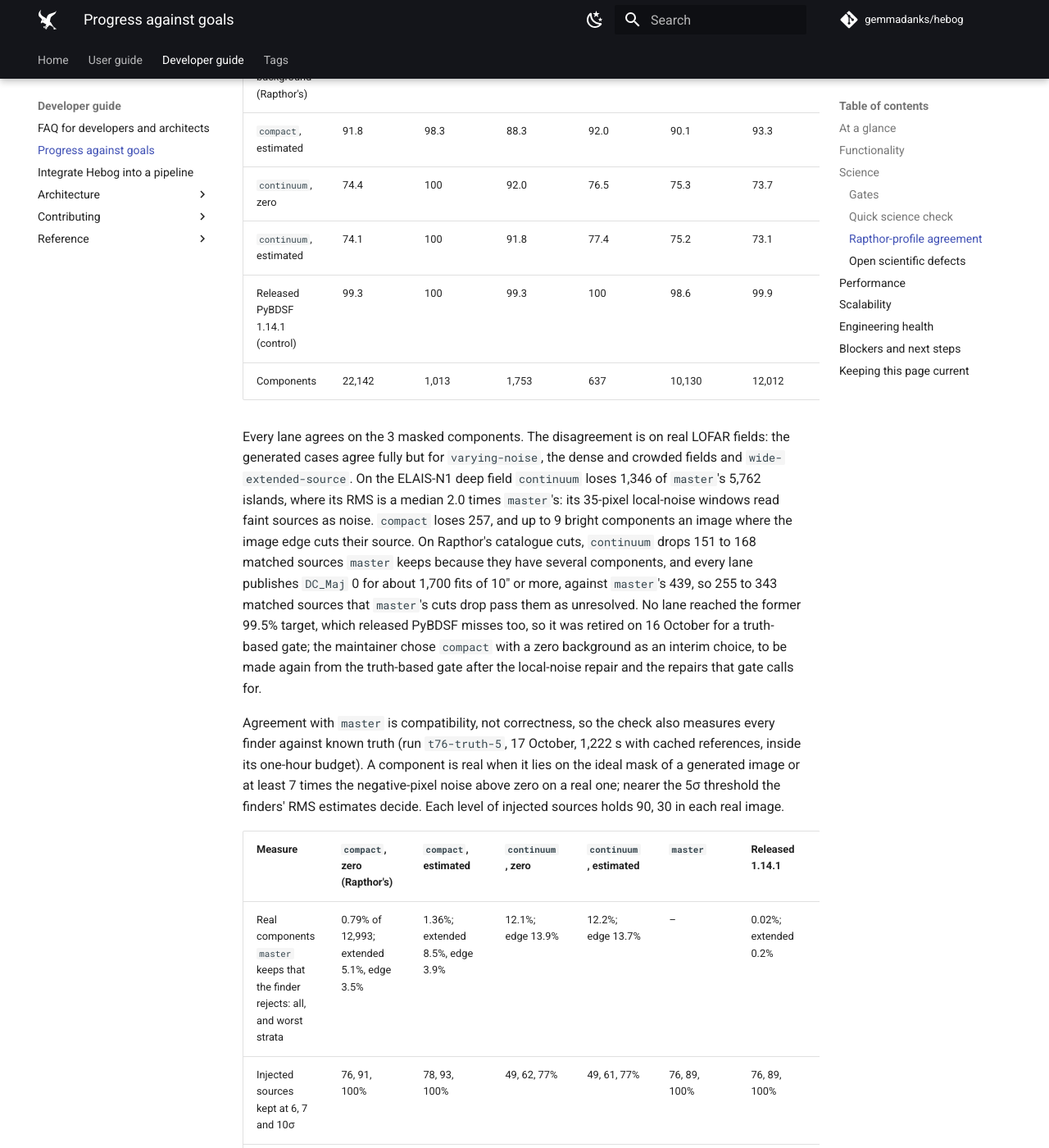
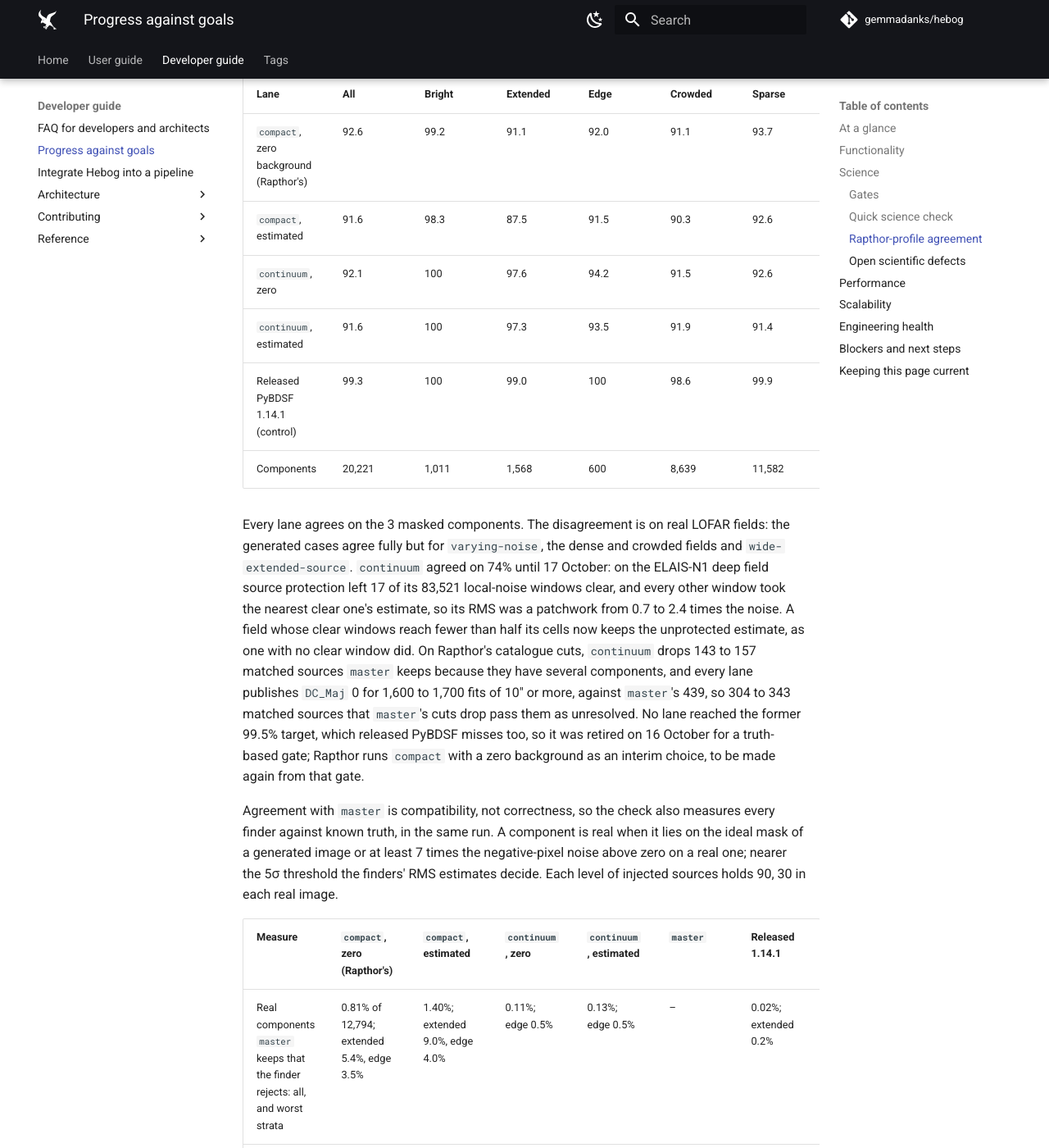
Before and after one commit to gemmadanks/hebog, an MkDocs documentation site: the page built from docs/reference/progress-against-goals.md, in a window 1280 px wide and 1400 px high, scrolled down 8272 px. Shown: the whole window at 82% size. Built offline with MkDocs 1.6.1 and Material for MkDocs 9.7.7, drawn with Linux system fonts in a browser that asks for light colours; comment, search, counter and statistics services are not loaded; some of the changed text lies outside the part shown.

Commit message:
fix: stop continuum losing real sources in crowded deep fields
On the ELAIS-N1 deep field the continuum profile lost 12% of the real
components pinned PyBDSF master keeps, and two in five injected 7-sigma
sources.

Source protection left 17 of the 83,521 local-noise windows clear there,
and every other window took the nearest clear one's estimate, so the
RMS map was a patchwork from 0.7 to 2.4 times the noise. A field whose
clear windows reach fewer than half its cells, within the reach that
already floors the fills, now keeps the unprotected sigma-clipped
estimate, as one with no clear window did. Images the refinement serves
clear 48 to 90% of their windows and are unchanged.

continuum now passes the truth-based gate under either background. It
loses 0.11 to 0.13% of master's real components, keeps injected sources
as master does or better (91 to 93% at 7 sigma, against 89%), covers 87
to 94% of the generated emission against master's 76%, and finds 0.15
to 0.20% false islands against master's 0.64%; its agreement with
master rises from 74% to 92%. compact still fails. Applying the repair is
the maintainer's decision, and the plan asks which profile Rapthor runs
(decision 3).

Checked: unit tests of both sides of the rule; 175 background tests,
which cover every changed line; the quick check has no regressions
against release-0.22.0, and 51 of its 54 products are byte-identical
(the crowded SDC1 simulation falls back too and publishes 858 sources
instead of 897); just pre-commit passes. The full coverage lane was not
run. Evidence: benchmark-results/rapthor-agreement/runs/t75-coverage-1/
report.json (sha256 3969bb03) and quick-check run t75-coverage-1
(83554dd3); the diagnosis is in benchmark-results/task75/diagnostics.

```diff
--- a/docs/reference/progress-against-goals.md
+++ b/docs/reference/progress-against-goals.md
@@ -16,7 +16,7 @@ history; none is scientific qualification. User-facing limits are in
 | --- | --- | --- | --- |
 | Telescopes | Standard FITS continuum images from any telescope under a documented header contract, validated on LOFAR and SKA-Mid for 1.0.0 and on SKA-Low precursor data at the later release whose envelope admits it | The [input header contract](input-header-contract.md) is defined and tested. LOFAR (LoTSS-DR3 and LoTSS-DR2) and SKA-Mid (SDC1 simulation) images run; MeerKAT MIGHTEE images fit the envelope; the only SKA-Low precursor mosaic (GLEAM-X) needs the 45,000-pixel tier and a position-dependent PSF, whose effect is to be measured and documented. A beam wider than 10 pixels is refused; every real Rapthor image in the archived cluster runs is at most about 7 pixels, and only Rapthor's synthetic demonstration sector (30 pixels) exceeds the limit. | In progress |
 | Functionality | A feature-flagged backend for Rapthor's `filter_skymodel` at pinned Rapthor and LSMTool revisions | A complete standalone finder under Serial, Thread and caller-owned Dask executors, and the in-process Rapthor adapter: `hebog.adapters.find_sector_sources` runs a sector's true-sky and flat-noise images on the caller's executor and writes the files Rapthor's `filter_skymodel` step reads, by default with the `compact` profile and a zero background, Rapthor's choice from the agreement check, and pinned LSMTool's `filter_sources` filters by its mask as the mask decides, on the LoTSS-Deep DR2 ELAIS-N1 pair: its central 5,000² under all three executors with byte-identical products, and the full 14,175² sector's serial products. All 12 frozen public behaviours are implemented. Rapthor's Hebog branch calls the adapter in-process with a ThreadExecutor, memory admission, typed PyBDSF fallback and dual runs, tested through its real Prefect task on a single-threaded Dask worker. | On a Rapthor branch; not merged |
-| Science | A truth-based Rapthor retained/rejected gate, with limits set from the agreement check's truth measures, and a powered, held-out parity study against pinned PyBDSF `master` on LOFAR, SDC1 and MIGHTEE images inside the envelope | Isolated-source position, flux and axis limits are met against both PyBDSF references on the frozen input, for sources and components under both profiles; the `Total_flux` limits hold on independent realizations. Two bounded known differences and one open defect remain. Rapthor keeps or rejects alike with Hebog's mask and pinned `master`'s 92.8% of sky-model components under the chosen `compact` profile with a zero background; released PyBDSF reaches 99.29%, so the former 99.5% target was retired on 16 October for a truth-based gate. Against truth, that profile keeps injected sources as often as `master` or more and measures their flux within 1.5% from 10σ, but loses 5.1% of `master`'s real components on extended sources and 3.5% at image edges, and finds 1.03% false islands on negated images against `master`'s 0.64%, failing the truth-based limits set on 17 October in those three places. | Development evidence only |
+| Science | A truth-based Rapthor retained/rejected gate, with limits set from the agreement check's truth measures, and a powered, held-out parity study against pinned PyBDSF `master` on LOFAR, SDC1 and MIGHTEE images inside the envelope | Isolated-source position, flux and axis limits are met against both PyBDSF references on the frozen input, for sources and components under both profiles; the `Total_flux` limits hold on independent realizations. Two bounded known differences and one open defect remain. Rapthor keeps or rejects alike with Hebog's mask and pinned `master`'s 92.6% of sky-model components under the interim `compact` profile with a zero background; released PyBDSF reaches 99.3%, so the former 99.5% target was retired on 16 October for a truth-based gate, whose limits were set on 17 October. `continuum` passes it under either background since the repair of its local noise in crowded fields: it loses almost none of the real components `master` keeps, keeps injected sources as often as `master` or more and covers more of the true emission. `compact` fails it: it loses 5.4% of `master`'s real extended components and 3.5% at image edges, and finds 1.03% false islands on negated images against `master`'s 0.64%. Which profile Rapthor runs awaits the maintainer. | Development evidence only |
 | Performance | The source-finding part of Rapthor's `filter_skymodel` step, from the task's start to LSMTool's `filter_sources` call, ≤0.50 of pinned PyBDSF `master`'s, like for like on one node and across the nodes Rapthor deploys, for sectors up to the 1.0.0 envelope; the complete step reported beside it | The gate fails. On a 3,000² LoTSS-DR3 window with four cores (emulated x86-64), Hebog's finder part is 2.43 times `master`'s on Rapthor's thread path (162 s against 67 s; complete step 2.03) and 1.99 on four Dask workers in one repetition (171 s against 86 s); both burn about the same CPU, so four cores cannot pass the gate whatever the occupancy. On the 10,000² anchor with four Dask workers (16 October, one repetition) the finder part is 1.23 (1,249 s against 1,019 s; complete step 1.19), both finders keeping about three of four cores busy and Hebog using 11% more CPU; PyBDSF could not run the 15,402² mosaic in the 16 GB container VM. The dense 14,175² ELAIS-N1 sector took 8.5 h serially on 11 October, mostly in association; with the same settings it takes 2.0 h at 0.22.0, and 1.3 h under the `compact` default. On a local Dask cluster one sector takes 0.36 of one worker's time at four workers and 0.32 at six, with a 20% serial share; twelve threads are barely faster than one, and four Dask workers gain nothing on a 3,000² sector of four tiles. No regression on the Hebog curve. | Gate failing |
 | Scalability | The 22,500² tier for 1.0.0, covering Rapthor's default sectors, with one sector scaling across 1, 2, 5 and 10 nodes with invariant products; 45,000² on the 18 GiB development machine and 90,000² on the cluster as later minor releases; planner bounds for 100,000² on 100 to 200+ nodes | Public envelope 15,402². Every stage runs tiled through the executor and products are byte-identical across tilings and executors. The traced peak is 1.7 GiB on the whole 15,402² mosaic and still grows about 1.7 bytes a pixel, which forecasts about 2.1 GiB at 22,500². Every task declares its memory, and the analysis's own records grow with the sources found, about 42 KB each. Bright regions are refined in bounded blocks, so the ELAIS-N1 deep field's central 5,000², where 951 bright candidates chain across the image, completes under four 4.5 GiB Dask workers. Nothing beyond one machine has run. | 15,402 of 22,500 pixels |
 | Release | PyPI, with portability, security, licensing, documentation and independent acceptance, under a 1.x compatibility policy | v0.22.0 (17 October 2026) is the first release on PyPI, published with attestations; it passed its release check on 15 October and installs from PyPI on Python 3.12 and 3.14. Earlier releases are on GitHub and TestPyPI. CI runs on Linux, macOS and Windows for Python 3.12 to 3.14, and `main` requires the lowest-dependency and container checks. | Experimental `0.x` |
@@ -77,7 +77,7 @@ is checked once before 1.0.0. The limits are the plan's
 
 | Measurement | Target | Latest | Date and source |
 | --- | --- | --- | --- |
-| Rapthor retained/rejected components | The truth-based limits of the plan's scientific gates: real components `master` keeps lost ≤1% overall and ≤2% per stratum; injected sources kept ≥ `master`'s share less 5 points from 6σ, all from 10σ; false islands on negated images ≤1% | Fails under `compact` with a zero background: 0.79% lost overall but 5.1% on extended sources and 3.5% at image edges, and 1.03% false islands; injected completeness passes. Every Hebog lane fails; released 1.14.1 passes. Agreement with `master`, 92.8%, is reported, not gated; strata and causes are [below](#rapthor-profile-agreement) | 17 October, `just rapthor-agreement` run `t76-truth-6` |
+| Rapthor retained/rejected components | The truth-based limits of the plan's scientific gates: real components `master` keeps lost ≤1% overall and ≤2% per stratum; injected sources kept ≥ `master`'s share less 5 points from 6σ, all from 10σ; false islands on negated images ≤1% | `continuum` passes under either background: 0.11 to 0.13% lost, injected sources kept as `master` keeps them, 0.15 to 0.20% false islands. `compact` with a zero background fails: 0.81% lost overall but 5.4% on extended sources and 3.5% at image edges, and 1.03% false islands. Released 1.14.1 passes. Agreement with `master`, 92.1 to 92.6%, is reported, not gated; strata and causes are [below](#rapthor-profile-agreement) | 17 October, `just rapthor-agreement` run `t75-coverage-1` |
 | Reference recovery at SNR ≥10 | ≥99% | 1.000 on every generated quick-check case with compact truth, 0.998 on the crowded field; the wide extended source's disc and knots are not fitted one by one (0.300), which this gate does not cover | 9 October, quick check `release-0.19.0-rc2` |
 | Isolated SNR ≥10 position, median / p95 | ≤0.02 / 0.10 beam | 0.0003 / 0.0005 (`continuum`), 0.0002 / 0.0006 (`compact`) | 6 October, equivalence lane on the frozen 256² input |
 | Isolated SNR ≥10 source and component peak flux, median / p95 | ≤2% / 5% | 0.17% / 0.21% (`continuum`), 0.04% / 0.13% (`compact`) | same |
@@ -143,72 +143,71 @@ survey's PyBDSF catalogue has 22,420 sources and 28,559 Gaussians
 ### Rapthor-profile agreement
 
 Rapthor keeps a sky-model component where the finder's mask is set at its
-pixel. `just rapthor-agreement` (run `task21`, 13 October, 774 s) counts
-how often Hebog's mask and pinned `master`'s decide alike, over every
-distinct pixel holding a Gaussian centre that `master` or any lane fitted:
-22,142 on the quick check's cases with a `master` reference, a 3,000²
-LoTSS-DR3 window and the ELAIS-N1 true-sky and apparent images at 2,048².
-Percentages agree; grouping is the share of components both keep whose
-patch holds the same components.
+pixel. `just rapthor-agreement` (run `t75-coverage-1`, 17 October, with
+the repair of `continuum`'s local noise below) counts how often Hebog's
+mask and pinned `master`'s decide alike, over every distinct pixel holding
+a Gaussian centre that `master` or any lane fitted: 20,221 on the quick
+check's cases with a `master` reference, a 3,000² LoTSS-DR3 window and the
+ELAIS-N1 true-sky and apparent images at 2,048². Percentages agree;
+grouping is the share of components both keep whose patch holds the same
+components.
 
 | Lane | All | Bright | Extended | Edge | Crowded | Sparse | True-sky | Apparent | Grouping |
 | --- | --- | --- | --- | --- | --- | --- | --- | --- | --- |
-| `compact`, zero background (Rapthor's) | 92.8 | 99.2 | 91.3 | 92.5 | 91.1 | 94.3 | 92.3 | 92.3 | 0.969 |
-| `compact`, estimated | 91.8 | 98.3 | 88.3 | 92.0 | 90.1 | 93.3 | 91.2 | 91.2 | 0.962 |
-| `continuum`, zero | 74.4 | 100 | 92.0 | 76.5 | 75.3 | 73.7 | 71.0 | 71.1 | 0.925 |
-| `continuum`, estimated | 74.1 | 100 | 91.8 | 77.4 | 75.2 | 73.1 | 70.6 | 70.5 | 0.921 |
-| Released PyBDSF 1.14.1 (control) | 99.3 | 100 | 99.3 | 100 | 98.6 | 99.9 | 99.3 | 99.3 | 0.999 |
-| Components | 22,142 | 1,013 | 1,753 | 637 | 10,130 | 12,012 | 9,193 | 9,215 | |
+| `compact`, zero background (Rapthor's) | 92.6 | 99.2 | 91.1 | 92.0 | 91.1 | 93.7 | 91.9 | 92.0 | 0.969 |
+| `compact`, estimated | 91.6 | 98.3 | 87.5 | 91.5 | 90.3 | 92.6 | 90.8 | 90.8 | 0.963 |
+| `continuum`, zero | 92.1 | 100 | 97.6 | 94.2 | 91.5 | 92.6 | 92.3 | 92.4 | 0.965 |
+| `continuum`, estimated | 91.6 | 100 | 97.3 | 93.5 | 91.9 | 91.4 | 91.6 | 91.6 | 0.962 |
+| Released PyBDSF 1.14.1 (control) | 99.3 | 100 | 99.0 | 100 | 98.6 | 99.9 | 99.3 | 99.3 | 0.999 |
+| Components | 20,221 | 1,011 | 1,568 | 600 | 8,639 | 11,582 | 8,236 | 8,251 | |
 
 Every lane agrees on the 3 masked components. The disagreement is on real
 LOFAR fields: the generated cases agree fully but for `varying-noise`, the
-dense and crowded fields and `wide-extended-source`. On the ELAIS-N1 deep
-field `continuum` loses 1,346 of `master`'s 5,762 islands, where its RMS
-is a median 2.0 times `master`'s: its 35-pixel local-noise windows read
-faint sources as noise. `compact` loses 257, and up to 9 bright
-components an image where the image edge cuts their source. On Rapthor's
-catalogue cuts, `continuum` drops 151 to 168 matched sources `master`
-keeps because they have several components, and every lane publishes `DC_Maj` 0
-for about 1,700 fits of 10″ or more, against `master`'s 439, so 255 to 343
-matched sources that `master`'s cuts drop pass them as unresolved. No lane reached the former 99.5% target, which released PyBDSF misses
-too, so it was retired on 16 October for a truth-based gate; the maintainer
-chose `compact` with a zero background as an interim choice, to be made
-again from the truth-based gate after the local-noise repair and the
-repairs that gate calls for.
+dense and crowded fields and `wide-extended-source`. `continuum` agreed on
+74% until 17 October: on the ELAIS-N1 deep field source protection left
+17 of its 83,521 local-noise windows clear, and every other window took
+the nearest clear one's estimate, so its RMS was a patchwork from 0.7 to
+2.4 times the noise. A field whose clear windows reach fewer than half its
+cells now keeps the unprotected estimate, as one with no clear window
+did. On Rapthor's catalogue cuts, `continuum` drops 143 to 157 matched
+sources `master` keeps because they have several components, and every
+lane publishes `DC_Maj` 0 for 1,600 to 1,700 fits of 10″ or more, against
+`master`'s 439, so 304 to 343 matched sources that `master`'s cuts drop
+pass them as unresolved. No lane reached the former 99.5% target, which
+released PyBDSF misses too, so it was retired on 16 October for a
+truth-based gate; Rapthor runs `compact` with a zero background as an
+interim choice, to be made again from that gate.
 
 Agreement with `master` is compatibility, not correctness, so the check
-also measures every finder against known truth (run `t76-truth-5`,
-17 October, 1,222 s with cached references, inside its one-hour budget).
-A component is real when it lies on the ideal mask of a generated image
-or at least 7 times the negative-pixel noise above zero on a real one;
+also measures every finder against known truth, in the same run. A
+component is real when it lies on the ideal mask of a generated image or
+at least 7 times the negative-pixel noise above zero on a real one;
 nearer the 5σ threshold the finders' RMS estimates decide. Each level of
 injected sources holds 90, 30 in each real image.
 
 | Measure | `compact`, zero (Rapthor's) | `compact`, estimated | `continuum`, zero | `continuum`, estimated | `master` | Released 1.14.1 |
 | --- | --- | --- | --- | --- | --- | --- |
-| Real components `master` keeps that the finder rejects: all, and worst strata | 0.79% of 12,993; extended 5.1%, edge 3.5% | 1.36%; extended 8.5%, edge 3.9% | 12.1%; edge 13.9% | 12.2%; edge 13.7% | – | 0.02%; extended 0.2% |
-| Injected sources kept at 6, 7 and 10σ | 76, 91, 100% | 78, 93, 100% | 49, 62, 77% | 49, 61, 77% | 76, 89, 100% | 76, 89, 100% |
-| Injected flux, median ratio at 10, 20 and 50σ | 0.990, 0.986, 0.989 | 0.998, 0.992, 0.993 | 0.999, 0.989, 0.990 | 1.020, 0.998, 0.993 | 0.984, 0.976, 0.985 | 0.984, 0.976, 0.985 |
+| Real components `master` keeps that the finder rejects: all, and worst strata | 0.81% of 12,794; extended 5.4%, edge 3.5% | 1.40%; extended 9.0%, edge 4.0% | 0.11%; edge 0.5% | 0.13%; edge 0.5% | – | 0.02%; extended 0.2% |
+| Injected sources kept at 6, 7 and 10σ | 76, 91, 100% | 78, 93, 100% | 76, 91, 100% | 74, 93, 100% | 76, 89, 100% | 76, 89, 100% |
+| Injected flux, median ratio at 10, 20 and 50σ | 0.990, 0.986, 0.989 | 0.998, 0.992, 0.993 | 0.988, 0.986, 0.989 | 1.000, 0.992, 0.992 | 0.984, 0.976, 0.985 | 0.984, 0.976, 0.985 |
 | Generated: components decided as the ideal mask decides, of 1,273 | 97.9% | 95.5% | 98.7% | 98.7% | 99.1% | 99.1% |
 | Generated: ideal-mask pixels and flux covered | 0.64, 0.81 | 0.60, 0.76 | 0.94, 0.99 | 0.87, 0.97 | 0.76, 0.90 | 0.77, 0.90 |
 | Generated: mask on no emission | 0.07% | 0.17% | 0.06% | 0.05% | 0.77% | 0.47% |
-| Negated real images: false islands, of the islands on the originals | 126 of 12,207 | 121 of 12,296 | 25 of 11,004 | 19 of 11,071 | 79 of 12,389 | 76 of 12,333 |
-| Real images: RMS more than 20% above, and below, the negative-pixel noise at components | 22.5%, 2.6% | 22.5%, 2.6% | 30.1%, 14.4% | 30.1%, 14.4% | 30.5%, 1.9% | 30.5%, 1.9% |
+| Negated real images: false islands, of the islands on the originals | 126 of 12,207 | 121 of 12,296 | 25 of 12,448 | 19 of 12,583 | 79 of 12,389 | 76 of 12,333 |
+| Real images: RMS more than 20% above, and below, the negative-pixel noise at components | 22.6%, 2.2% | 22.6%, 2.2% | 11.9%, 5.8% | 11.9%, 5.8% | 30.4%, 1.5% | 30.4%, 1.5% |
+| Truth-based gate | Fails: extended, edge, false islands | Fails: overall, extended, edge, crowded | Passes | Passes | Reference | Passes |
 
-`compact` keeps injected sources as often as `master` or more at every
-level and measures their flux within 1.5% from 10σ. Most of its
-disagreements with `master` lie between 5 and 7σ, where it also keeps
-sources `master` drops. Above 7σ it loses real components on extended
-sources, where its masks cover 64% of the ideal mask's pixels against
-`master`'s 76%, and where the image edge cuts a source. Its RMS reads more
-than 20% low at 3.0% of real-image pixels against `master`'s 1.9%, which
-gives it 60% more false islands on the negated images. `continuum` covers
-the most emission and finds the fewest false islands, but keeps 62% of
-injected 7σ sources and 77% at 10σ: its 35-pixel local-noise windows take
-faint sources for noise. The truth-based gate's limits, set on 17 October from these figures,
-are in the plan's
-[scientific gates](https://github.com/gemmadanks/hebog/blob/main/plans/source-finder-implementation.md#scientific-gates);
-released PyBDSF passes them and every Hebog lane fails.
+`continuum` now passes the truth-based gate under either background and is
+the most accurate finder measured: it loses almost none of the real
+components `master` keeps, keeps injected sources as often as `master` or
+more, covers 87 to 94% of the generated emission against `master`'s 76%,
+finds a quarter of `master`'s false islands, and its RMS reads close to the
+negative-pixel noise. `compact` still fails: its masks trim bright emission
+from large islands (5.4% of `master`'s real extended components) and cut
+sources at the image edge, and its RMS reads more than 20% low often enough
+that it finds 1.03% false islands. The truth-based gate's limits, set on
+17 October, are in the plan's
+[scientific gates](https://github.com/gemmadanks/hebog/blob/main/plans/source-finder-implementation.md#scientific-gates).
 
 ### Open scientific defects
 
@@ -286,18 +285,17 @@ list what the maintainer has still to decide, each with a recommendation.
 
 The next actions, as the plan orders them on 17 October:
 
-1. Agent: raise the 22,500² tier unattended while repairing `continuum`'s
-   local noise and choosing Rapthor's profile from the truth-based gate,
-   since both profiles Rapthor could run give incorrect outputs today; the
-   profile comes before the cluster work, which measures its cost.
-   Accuracy takes the time it needs.
+1. Agent: raise the 22,500² tier, and prepare Rapthor's move to the
+   profile the maintainer chooses from the truth-based gate, which
+   `continuum` now passes and `compact` fails; the profile comes before the
+   cluster work, which measures its cost.
 2. Agent: then one sector across the cluster, starting with a stage
    profile of the 10,000² anchor in the matched container and sizing tiles
    and task counts from the core budget and the memory a core needs, in
    four increments that each release.
 3. Human: push Rapthor's Hebog branch, which testing and trials use
-   without waiting for a merge; file the Astropy report drafted on
-   5 October; take the pending decisions.
+   without waiting for a merge; choose Rapthor's profile; file the Astropy
+   report drafted on 5 October; take the other pending decisions.
 4. Agent: the deployment envelope, the matched benchmarks on the cells the
    VM holds, the store and planner work and the cluster benchmark's
    packaging; the gate itself is measured on the cluster. The remaining
```
Also changed, not shown: plans/source-finder-implementation.md (+20 -13 lines), 4 other files.
